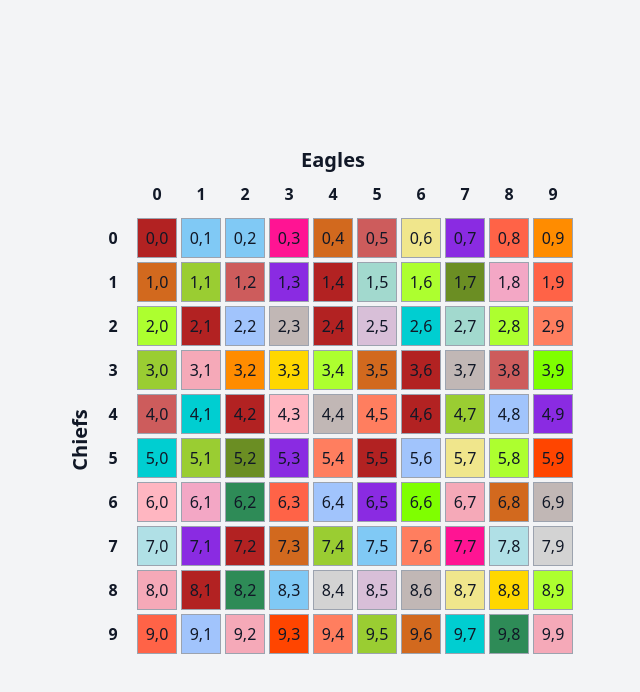
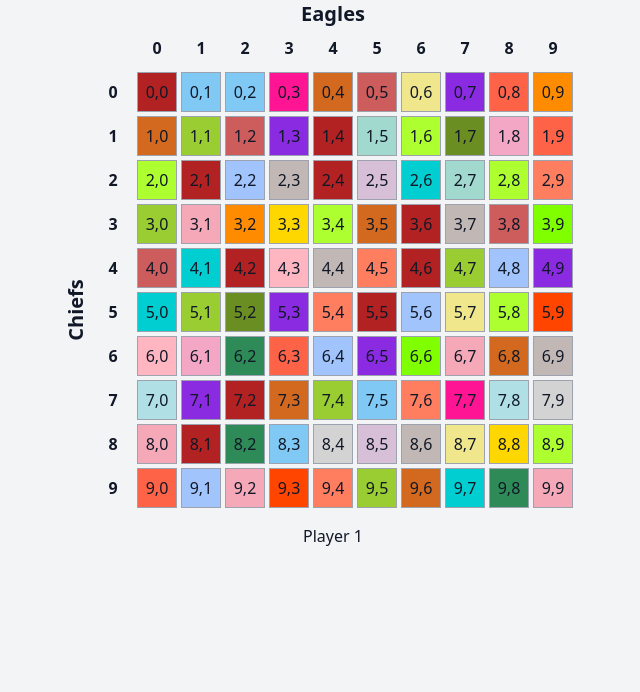
Before and after one commit to sheckathorne/superbowl-squares, a plain HTML site: page index.html in a window 1280 px wide. Shown: the whole page, without its empty margins (307-947 px from the left). Drawn offline with nearby package versions, Linux system fonts and the light colour scheme.

Commit message:
got the player list below the grid

```diff
--- a/index.html
+++ b/index.html
@@ -6,20 +6,24 @@
     <title>Simple Webpage</title>
     <script src="https://cdn.tailwindcss.com"></script>
 </head>
-<body class="flex flex-col items-center justify-center min-h-screen bg-gray-100 text-gray-900">
+<body class="min-h-screen bg-gray-100 text-gray-900">
     <div class="flex flex-col items-center">
         <!-- Top Label -->
         <div class="text-xl font-bold">Eagles</div>
-
         <div class="flex relative">
             <!-- Left Label -->
-            <div class="absolute -left-64 top-1/2 translate-y-[900%] text-xl font-bold rotate-[-90deg]">Chiefs</div>
+            <div class="absolute -left-12 top-1/2 translate-y-[100%] text-xl font-bold rotate-[-90deg]">Chiefs</div>
+            <!-- Grid -->
+            <div class="superbowl-grid flex flex-col items-center justify-center">
+                <div class="grid grid-cols-11 gap-1 ml-4">
 
-            <!-- Grid -->
-            <div class="grid grid-cols-11 gap-1 ml-4">
+                </div>
             </div>
-
-
+        </div>
+        <div class="player-list mt-4">
+            <ul>
+                <li>Player 1</li>
+            </ul>
         </div>
     </div>
     <script src="script.js"></script>
--- a/script.js
+++ b/script.js
@@ -202,7 +202,7 @@
 function initGrid () {
     const gridContainer = document.createElement("div");
     gridContainer.classList.add("grid", "grid-cols-11", "gap-1");
-    document.body.appendChild(gridContainer);
+    document.querySelector(".superbowl-grid").appendChild(gridContainer);
 
     for (let i = -1; i < 10; i++) {
         for (let j = -1; j < 10; j++) {
```
